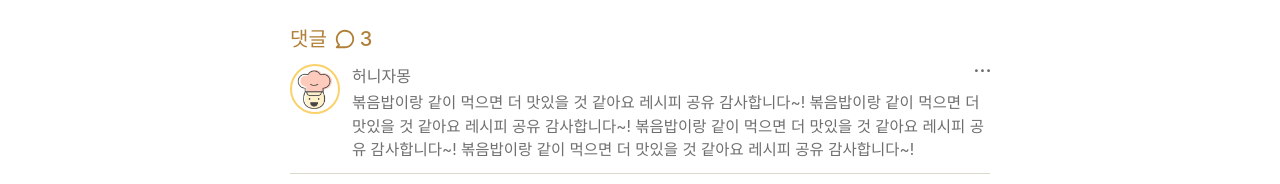
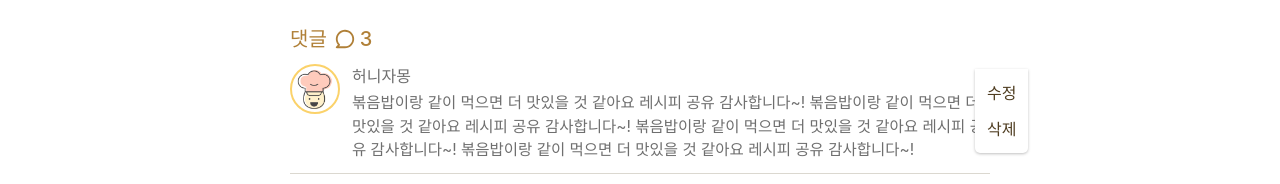
Before and after one commit to limeorange/MatIssue, a Next.js app in the folder front/: page /recipe/1 in a window 1280 px wide. Both pictures are taken after a click on the element 982 px from the left and 3528 px from the top of the page. Shown: the part 3448-3632 px from the top of the page. Built offline with nearby package versions, Linux system fonts and the light colour scheme.

Commit message:
Feat : 댓글 수정, 삭제 모달 구현

```diff
--- a/front/app/components/header/CategoryBar.tsx
+++ b/front/app/components/header/CategoryBar.tsx
@@ -8,7 +8,6 @@ import CategoryModal from "./CategoryModal";
 
 const CategoryBar = () => {
   const router = useRouter();
-
   const [isModal, setIsModal] = useState<boolean>(false);
 
   return (
--- /dev/null
+++ b/front/app/components/recipe/CommentModal.tsx
@@ -0,0 +1,75 @@
+import { useEffect, useRef } from "react";
+import styled from "styled-components";
+
+type CommentModalProps = {
+  // 모달의 열림/닫힘 상태
+  isModal: boolean;
+
+  // 모달을 닫을 때 호출되는 콜백 함수
+  onCloseModal: () => void;
+};
+
+const CommentModal: React.FC<CommentModalProps> = ({
+  isModal,
+  onCloseModal,
+}) => {
+  // 모달 컨테이너의 ref 생성
+  const modalRef = useRef<HTMLDivElement>(null);
+
+  //
+  useEffect(() => {
+    const outsideClickHandler = (e: MouseEvent) => {
+      if (modalRef.current && !modalRef.current.contains(e.target as Node)) {
+        onCloseModal();
+      }
+    };
+    if (isModal) {
+      document.addEventListener("mousedown", outsideClickHandler);
+    }
+
+    return () => {
+      document.removeEventListener("mousedown", outsideClickHandler);
+    };
+  }, [isModal, onCloseModal]);
+
+  return (
+    <CommentModalContainer ref={modalRef}>
+      <CommentModalUl>
+        <CommentModalSpan>수정</CommentModalSpan>
+        <CommentModalSpan>삭제</CommentModalSpan>
+      </CommentModalUl>
+    </CommentModalContainer>
+  );
+};
+
+const CommentModalContainer = styled.div`
+  position: absolute;
+  z-index: 9;
+  padding: 0.6rem 0;
+  background-color: white;
+  box-shadow: 0px 0.1rem 0.3rem rgba(0, 0, 0, 0.25);
+  border-bottom-left-radius: 0.5rem;
+  border-bottom-right-radius: 0.5rem;
+  font-size: 16px;
+  font-weight: 400;
+  color: #4f3d21;
+`;
+
+const CommentModalUl = styled.ul`
+  display: flex;
+  flex-direction: column;
+`;
+
+const CommentModalSpan = styled.span`
+  display: flex;
+  width: 100%;
+  text-align: center;
+  padding: 0.6rem 1.2rem;
+
+  &:hover {
+    cursor: pointer;
+    background-color: #fbe2a1;
+  }
+`;
+
+export default CommentModal;
--- a/front/app/components/recipe/RecipeComment.tsx
+++ b/front/app/components/recipe/RecipeComment.tsx
@@ -3,6 +3,7 @@
 import Image from "next/image";
 import { useState } from "react";
 import styled from "styled-components";
+import CommentModal from "./CommentModal";
 
 const RecipeComment = () => {
   const recipe_nickname = "허니자몽";
@@ -10,7 +11,14 @@ const RecipeComment = () => {
      볶음밥이랑 같이 먹으면 더 맛있을 것 같아요 레시피 공유 감사합니다~!
      볶음밥이랑 같이 먹으면 더 맛있을 것 같아요 레시피 공유 감사합니다~!
      볶음밥이랑 같이 먹으면 더 맛있을 것 같아요 레시피 공유 감사합니다~!`;
-  const [isEditing, setIsEditing] = useState(false);
+  // const [isEditing, setIsEditing] = useState(false);
+
+  const [isModal, setIsModal] = useState<boolean>(false);
+  const onCloseModal = () => {
+    // isModal 상태 값을 false로 업데이트하여 모달을 닫기
+    setIsModal(false);
+  };
+
   return (
     <>
       <div
@@ -36,12 +44,19 @@ const RecipeComment = () => {
               {recipe_nickname}
             </div>
             {/* 댓글 수정, 삭제바 */}
-            <div className="mt-[0.5rem]">
+            <div
+              className="mt-[0.5rem] cursor-pointer"
+              onClick={() => setIsModal(true)}
+            >
+              {isModal && (
+                <CommentModal isModal={isModal} onCloseModal={onCloseModal} />
+              )}
               <Image
                 src={"/images/recipe-view/threedots.svg"}
                 alt="댓글 수정, 삭제바"
                 width={15}
                 height={15}
+                onClick={() => setIsModal(true)}
               />
             </div>
           </div>
```
